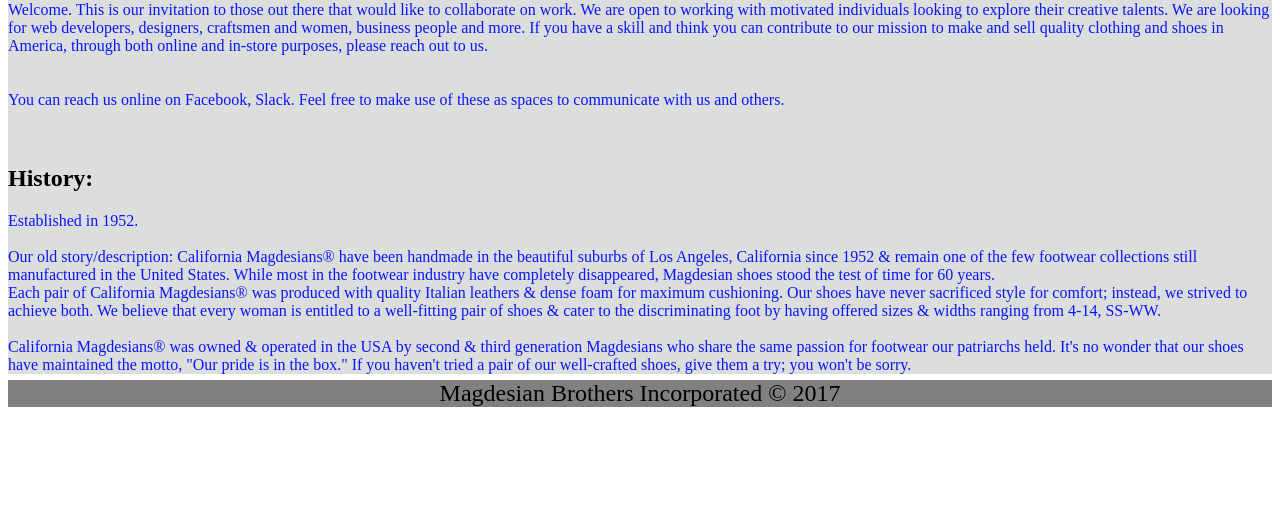
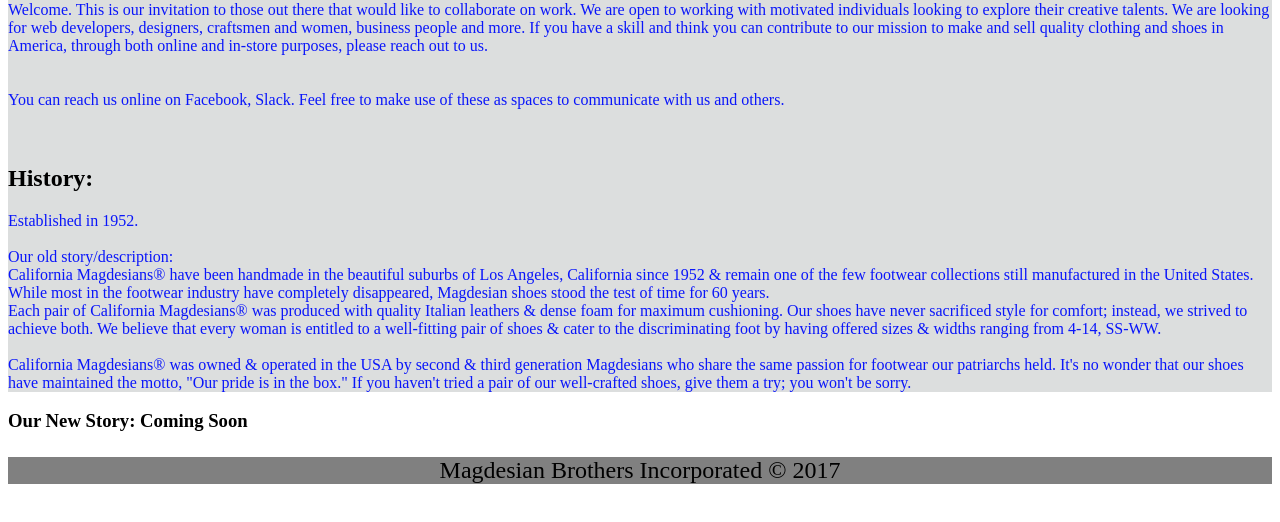
Before and after one commit to hyegampr/Assignment6, a plain HTML site: page index.html in a window 1280 px wide. Shown: the part 287-809 px from the top of the page. Drawn offline with Linux system fonts and the light colour scheme.

Commit message:
Update index.html

```diff
--- a/index.html
+++ b/index.html
@@ -56,6 +56,8 @@
 
 Our old story/description:
 
+<br>
+
 	California Magdesians® have been handmade in the beautiful suburbs of Los Angeles, California since 1952 & remain one of the few footwear collections still manufactured in the United States. While most in the footwear industry have completely disappeared, Magdesian shoes stood the test of time for 60 years.
 <br>
 	Each pair of California Magdesians® was produced with quality Italian leathers & dense foam for maximum cushioning. Our shoes have never sacrificed style for comfort; instead, we strived to achieve both. We believe that every woman is entitled to a well-fitting pair of shoes & cater to the discriminating foot by having offered sizes & widths ranging from 4-14, SS-WW.
@@ -64,6 +66,10 @@ Our old story/description:
 	California Magdesians® was owned & operated in the USA by second & third generation Magdesians who share the same passion for footwear our patriarchs held. It's no wonder that our shoes have maintained the motto, "Our pride is in the box." If you haven't tried a pair of our well-crafted shoes, give them a try; you won't be sorry.
 	</div>
 	</div>
+
+<div>
+ <h3> Our New Story: Coming Soon </h3>
+</div>
 		</body>
 		</main>
 	<br>
```
